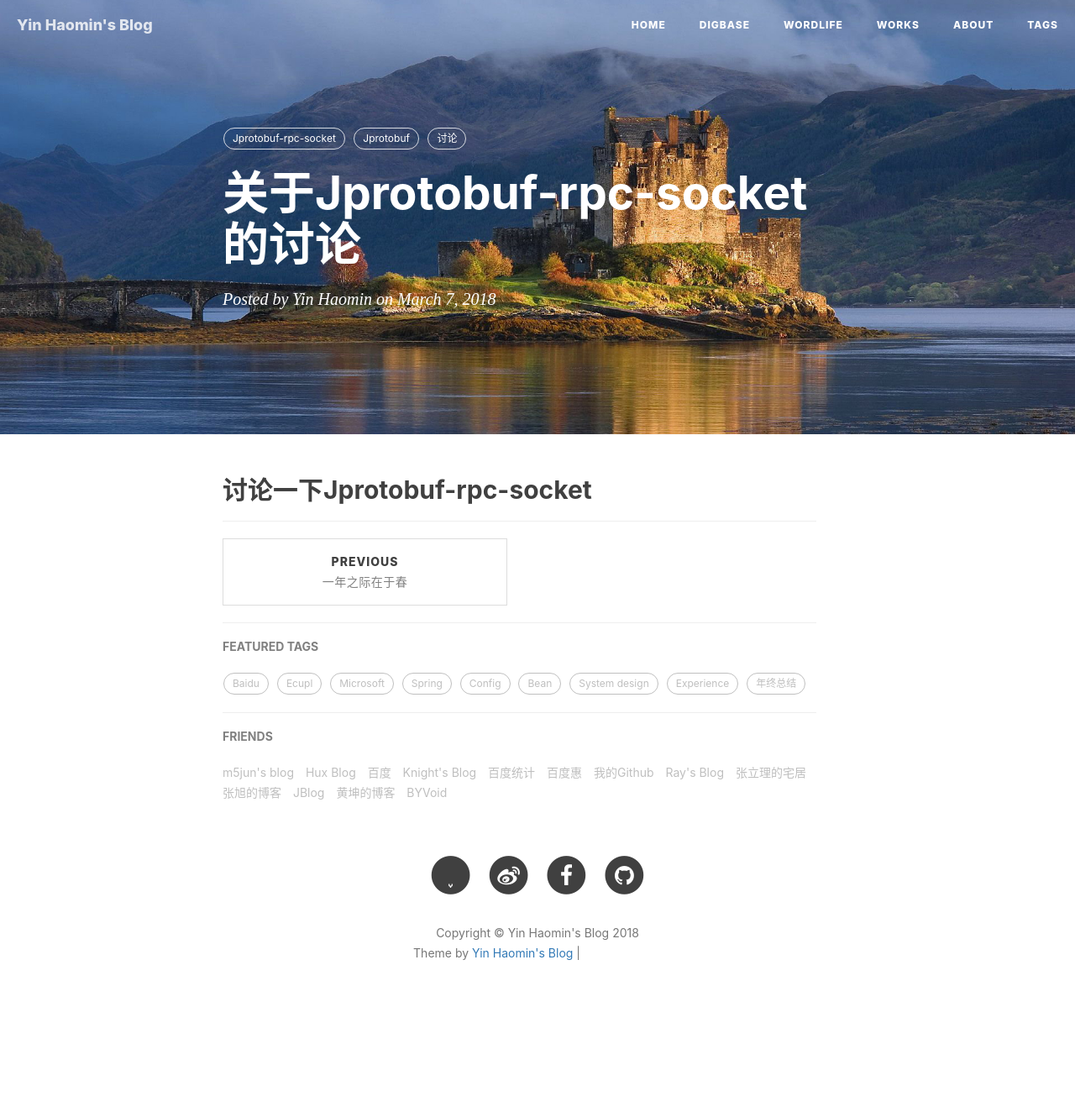
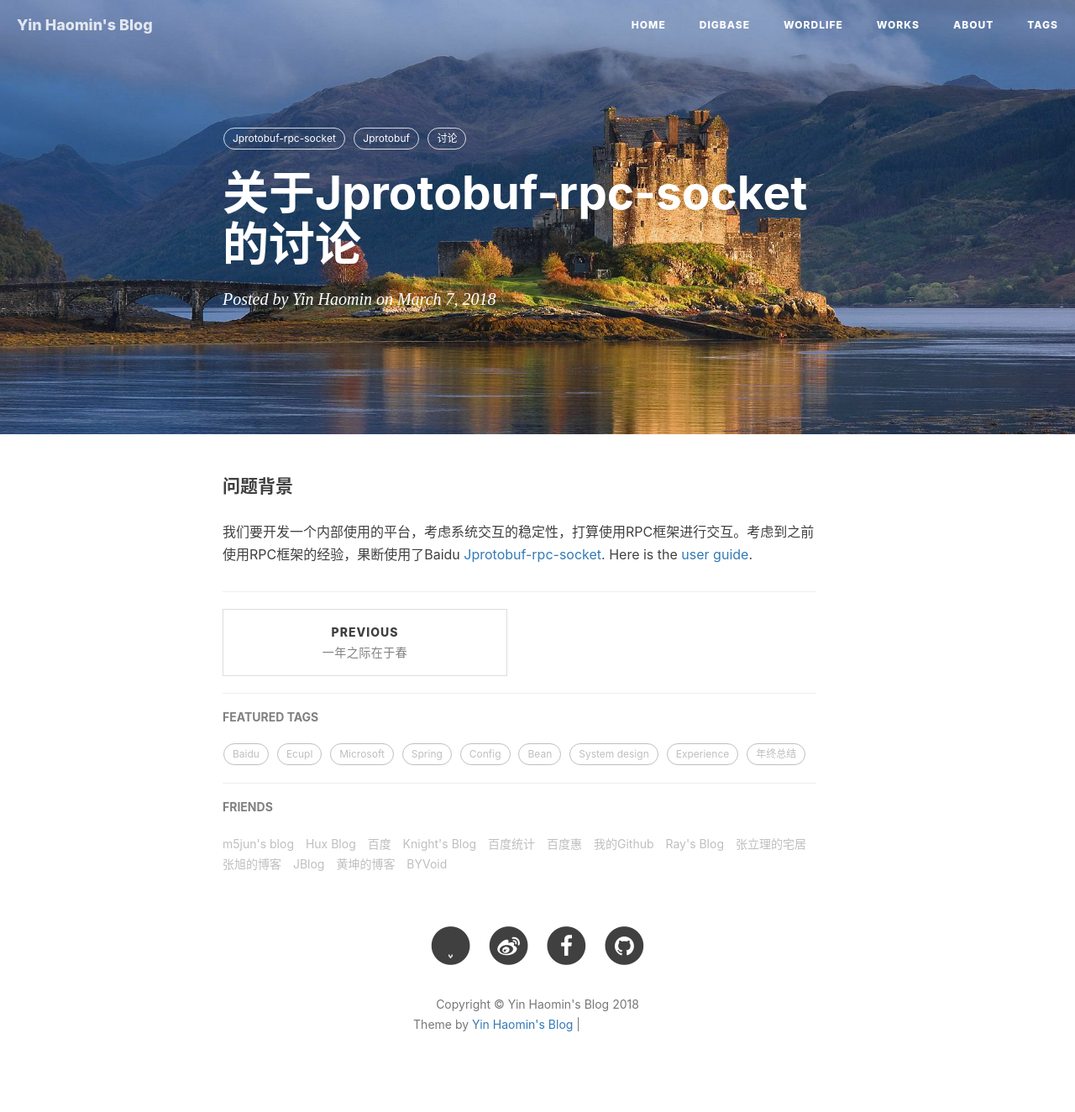
Before and after one commit to yinhaomin/yinhaomin.github.io, a Jekyll site: the page built from _posts/2018-03-06-关于Jprotobuf-rpc-socket的讨论.md, in a window 1280 px wide. Shown: the whole page at 84% size. Built offline with Jekyll 4.4.1, drawn with Linux system fonts in a browser that asks for light colours; nearby versions of some CDN libraries; comment, search, counter and statistics services are not loaded; before the commit the page ends 1239 px from its top, so only the background shows below that; grey boxes are pictures that could not be loaded.

Commit message:
Update 2018-03-06-关于Jprotobuf-rpc-socket的讨论.md

```diff
--- a/_posts/2018-03-06-关于Jprotobuf-rpc-socket的讨论.md
+++ b/_posts/2018-03-06-关于Jprotobuf-rpc-socket的讨论.md
@@ -10,4 +10,5 @@ tags:
     - 讨论
 ---
 
-## 讨论一下Jprotobuf-rpc-socket
+#### 问题背景<br>
+我们要开发一个内部使用的平台，考虑系统交互的稳定性，打算使用RPC框架进行交互。考虑到之前使用RPC框架的经验，果断使用了Baidu [Jprotobuf-rpc-socket](https://github.com/baidu/Jprotobuf-rpc-socket). Here is the [user guide](https://github.com/baidu/Jprotobuf-rpc-socket/wiki/User-Guide).
```
